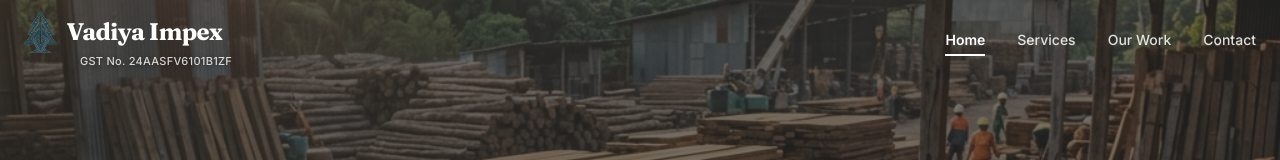
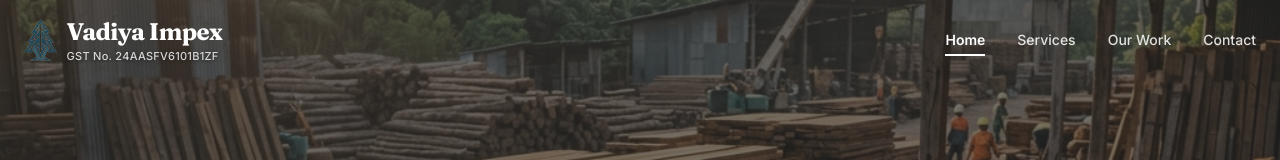
Before and after one commit to prathamp-cyber/Vadiya-Timber, a React (Vite) app: page / in a window 1280 px wide. Shown: the top 160 px of the page. Built offline with nearby package versions, Linux system fonts and the light colour scheme.

Commit message:
fix(navbar): align GST text left edge with Vadiya Impex text name

```diff
--- a/src/components/Navbar.jsx
+++ b/src/components/Navbar.jsx
@@ -63,27 +63,27 @@ export default function Navbar() {
     >
       <div className="max-w-content mx-auto px-6 h-20 flex items-center justify-between">
         {/* Left: Brand Logo Icon + Text & GST */}
-        <Link to="/" className="flex flex-col group justify-center py-1">
-          <div className="flex items-center gap-2.5">
+        <Link to="/" className="flex items-center gap-2.5 text-left group justify-center py-1">
           <img
             src={logoIcon}
             alt="Vadiya Impex"
             className="h-[36px] md:h-[42px] w-auto object-contain shrink-0"
           />
+          <div className="flex flex-col text-left">
             <span
               className={`font-heading text-xl md:text-2xl font-bold tracking-tight transition-colors duration-300 ${isTransparent ? 'text-white' : 'text-brown-walnut'
                 }`}
             >
               Vadiya Impex
             </span>
-          </div>
             <span
-            className={`font-body text-[10px] sm:text-[11px] font-medium tracking-wide transition-colors duration-300 leading-tight pt-0.5 pl-12 md:pl-14 text-left ${isTransparent ? 'text-white/80' : 'text-text-muted'
+              className={`font-body text-[10px] sm:text-[11px] font-medium tracking-wide transition-colors duration-300 leading-tight pt-0.5 ${isTransparent ? 'text-white/80' : 'text-text-muted'
                 }`}
               style={isTransparent ? { textShadow: '0 1px 4px rgba(0,0,0,0.5)' } : {}}
             >
               GST No. 24AASFV6101B1ZF
             </span>
+          </div>
         </Link>
 
         {/* Right: Desktop Navigation Links */}
--- a/src/pages/Services.jsx
+++ b/src/pages/Services.jsx
@@ -99,7 +99,7 @@ export default function Services() {
     },
     {
       icon: FaBuilding,
-      title: "3 Locations, One Standard",
+      title: "4 Locations, One Standard",
       description: "Seamless quality control across our Kandla port hub in Gandhidham and Bangalore experience centers."
     }
   ];
@@ -141,9 +141,8 @@ export default function Services() {
               <motion.div
                 key={service.id}
                 {...fadeInVariant}
-                className={`flex flex-col md:flex-row items-center gap-10 md:gap-16 ${
-                  isEven ? 'md:flex-row-reverse' : ''
-                }`}
+                className={`flex flex-col md:flex-row items-center gap-10 md:gap-16 ${isEven ? 'md:flex-row-reverse' : ''
+                  }`}
               >
                 {/* Image Side */}
                 <div className="w-full md:w-1/2 aspect-16/10 rounded-xl overflow-hidden border border-neutral-200 bg-neutral-100 shadow-xs">
```
Lines whose indentation alone changed are shown as unchanged.
